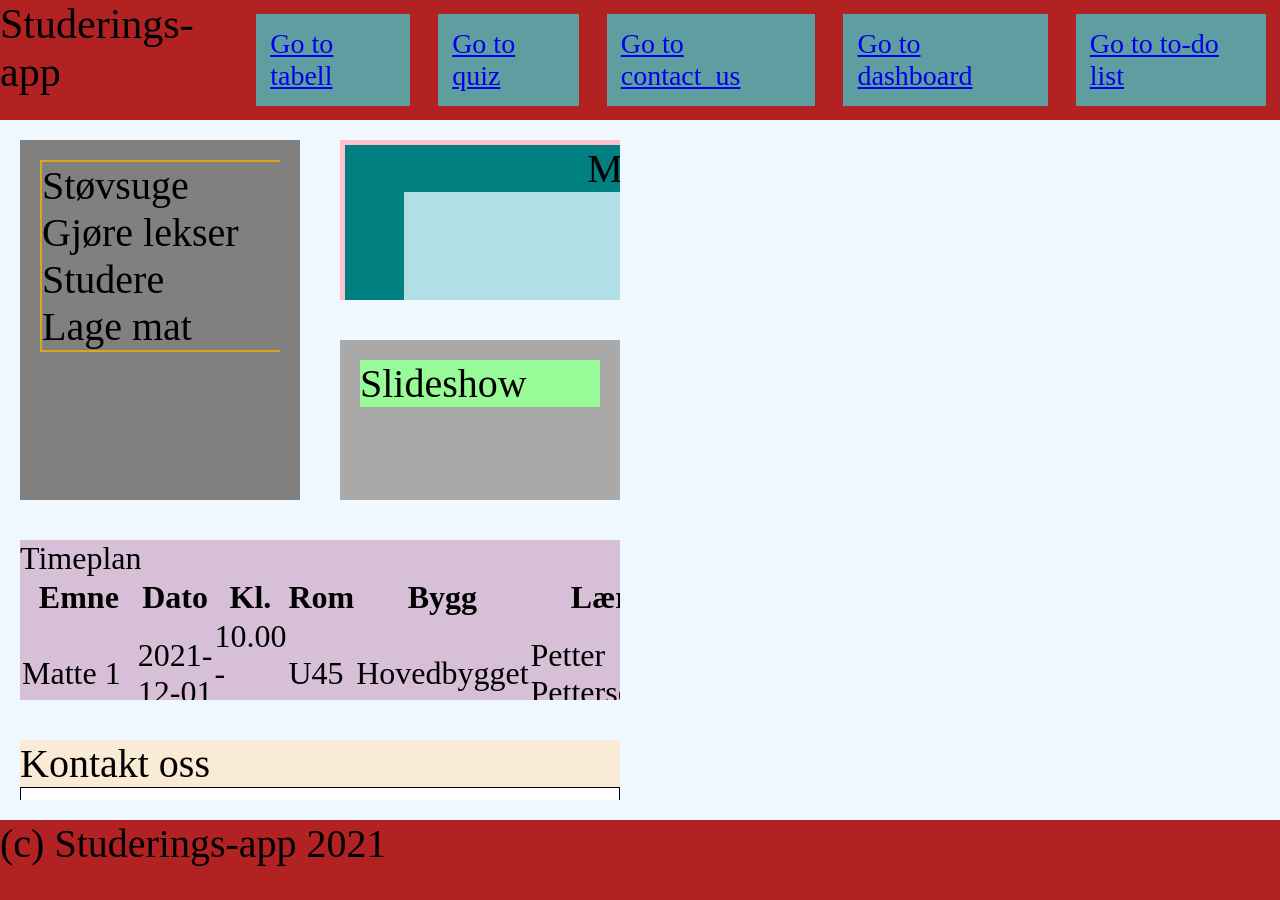
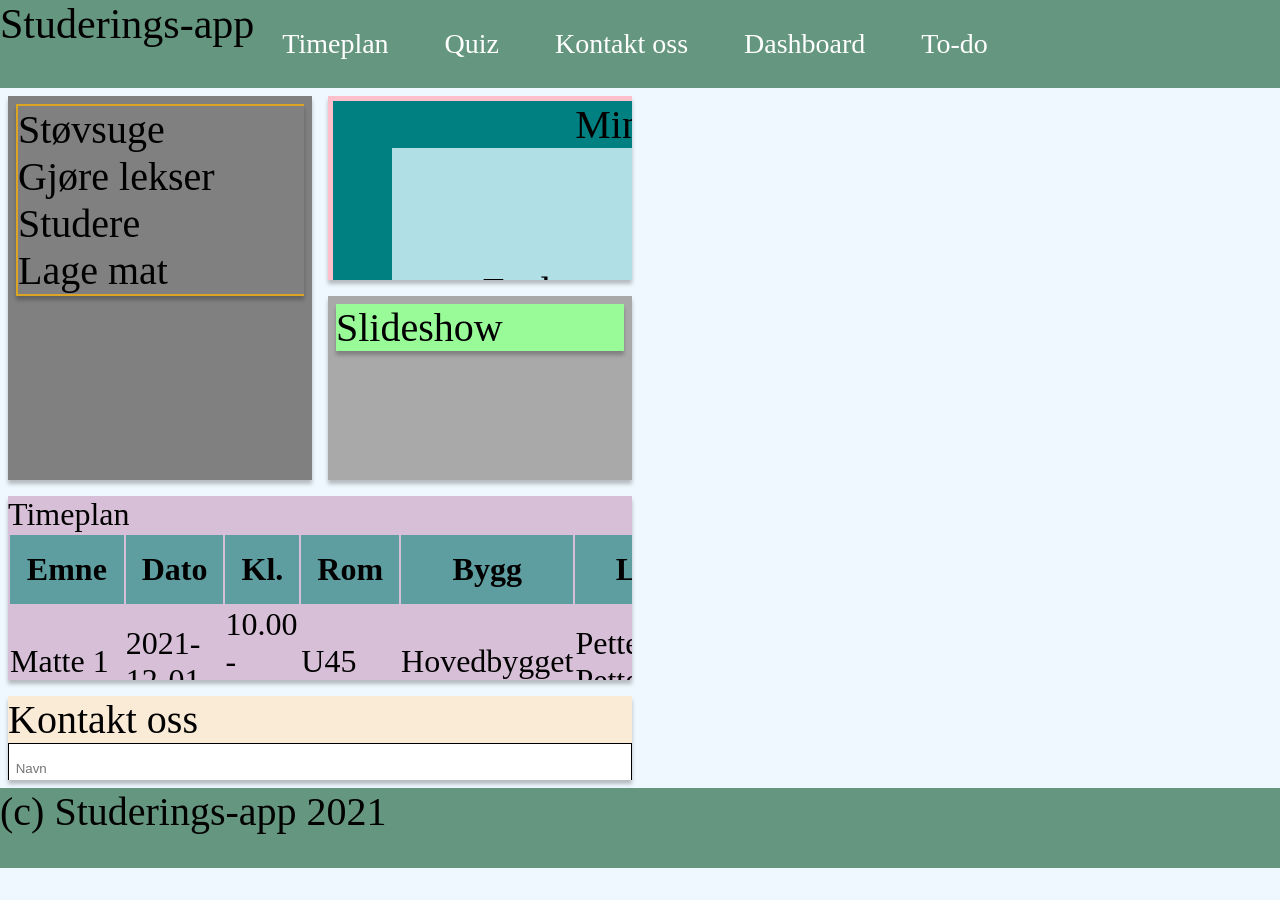
Before and after one commit to reiv003/Tema_4, a Vue app: page / in a window 1280 px wide. After the commit the page ends 868 px from the top, so only its background shows below. Built offline with nearby package versions, Linux system fonts and the light colour scheme.

Commit message:
Changed nav names and minor style changes

```diff
--- a/src/components/Footer.vue
+++ b/src/components/Footer.vue
@@ -14,7 +14,7 @@
 
 <style>
   footer {
-    background-color: firebrick;
+    background-color: var(--header-footer-bg-color);
     height: 2em;
   }
 </style>
--- a/src/components/Header.vue
+++ b/src/components/Header.vue
@@ -2,23 +2,23 @@
   <header>
     <h1>Studerings-app</h1>
     <div class="item table">
-      <RouterLink :to="{ name: 'time_table' }">Go to tabell</RouterLink>
+      <RouterLink :to="{ name: 'time_table' }">Timeplan</RouterLink>
     </div>
     <br />
     <div class="item quiz">
-      <RouterLink :to="{ name: 'quiz' }">Go to quiz</RouterLink>
+      <RouterLink :to="{ name: 'quiz' }">Quiz</RouterLink>
     </div>
     <br />
     <div class="item contact">
-      <RouterLink :to="{ name: 'contact_us' }">Go to contact_us</RouterLink>
+      <RouterLink :to="{ name: 'contact_us' }">Kontakt oss</RouterLink>
     </div>
     <br />
     <div class="item contact">
-      <RouterLink :to="{ name: 'dashboard' }">Go to dashboard</RouterLink>
+      <RouterLink :to="{ name: 'dashboard' }">Dashboard</RouterLink>
     </div>
     <br />
     <div class="item contact">
-      <RouterLink :to="{ name: 'to_do' }">Go to to-do list</RouterLink>
+      <RouterLink :to="{ name: 'to_do' }">To-do</RouterLink>
     </div>
   </header>
 </template>
@@ -31,12 +31,20 @@
   header {
     font-size: 0.7em;
     display: flex;
-    background-color: firebrick;
+    background-color: var(--header-footer-bg-color);
   }
 
   .item {
-    background: cadetblue;
     padding: var(--padding);
     margin: var(--margin);
   }
+
+  .item a {
+    text-decoration: none;
+    color: white;
+  }
+
+  .item a:hover {
+    background: cadetblue;
+  }
 </style>
--- a/src/components/Table.vue
+++ b/src/components/Table.vue
@@ -127,6 +127,12 @@
 <style>
   .table-container {
     font-size: 0.8em;
+    display: inline-block;
+  }
+
+  th {
+    background: cadetblue;
+    padding: var(--padding);
   }
 
   th:hover {
--- a/src/styles/style.css
+++ b/src/styles/style.css
@@ -1,8 +1,7 @@
 body {
+	display: grid;
 	background-color: aliceblue;
 	font-size: 40px;
-	display: flex;
-	flex-direction: column;
 	min-height: 100vh;
 	margin: 0;
 }
@@ -10,9 +9,3 @@ body {
 h1 {
 	font-size: 1.5em;
 }
-
-#app {
-	margin: auto;
-	width: 100%;
-	height: 100%;
-}
--- a/src/styles/variables.css
+++ b/src/styles/variables.css
@@ -2,4 +2,5 @@
 	--background-color: aliceblue;
 	--padding: 0.5em;
 	--margin: 0.5em;
+	--header-footer-bg-color: rgb(101, 150, 127);
 }
--- a/src/views/Dashboard.vue
+++ b/src/views/Dashboard.vue
@@ -41,7 +41,8 @@
   .dashboard-components {
     margin-top: 0.2em;
     overflow: hidden;
-    margin: var(--margin);
+    margin: 0.2em;
+    box-shadow: 0px 4px 4px rgba(0, 0, 0, 0.25);
   }
 
   .dash-todo {
```
